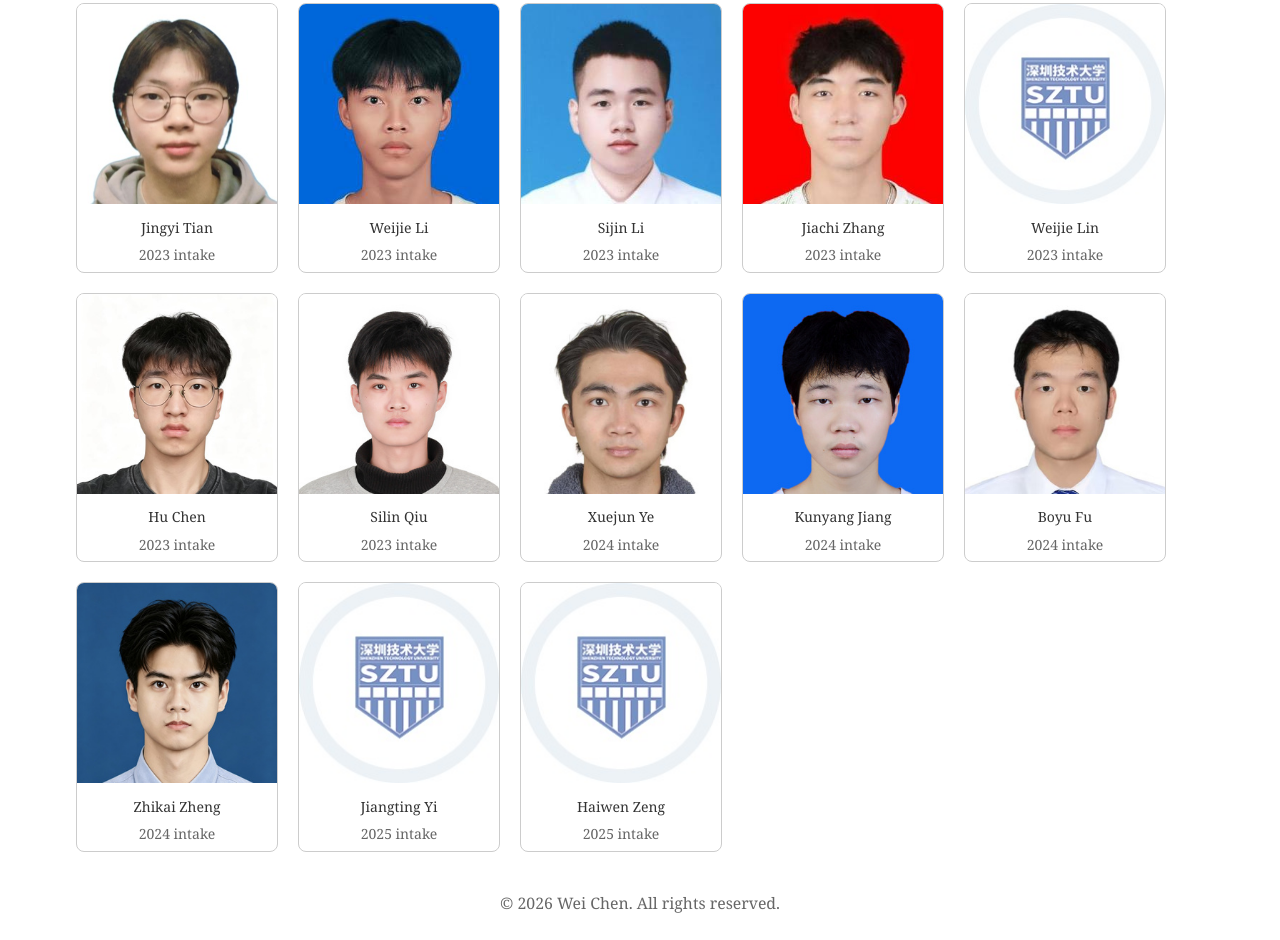
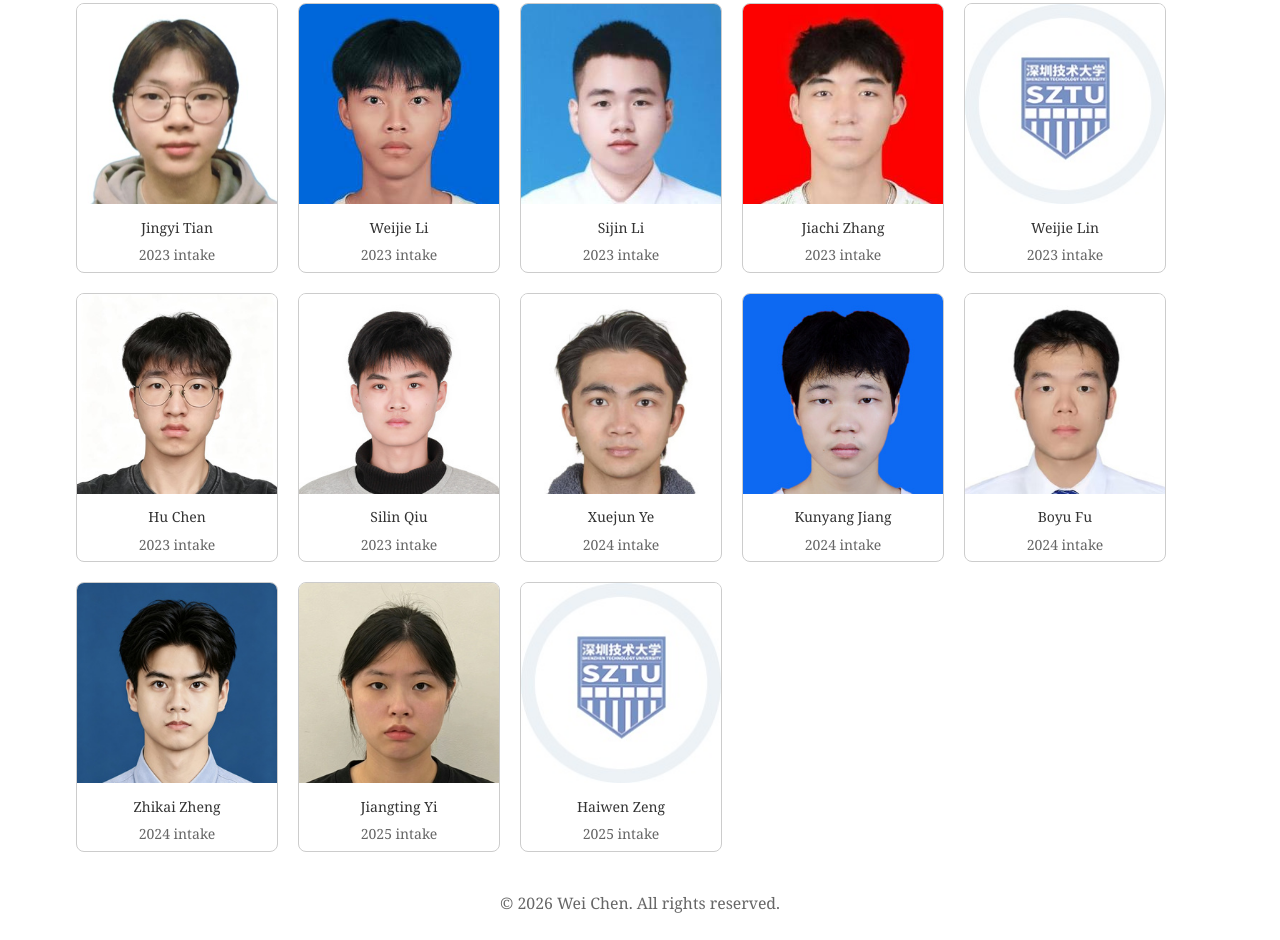
Before and after one commit to chensztu/chensztu.github.io, a plain HTML site: page team.html in a window 1280 px wide. Shown: the part 1054-1994 px from the top of the page. Drawn offline with Linux system fonts and the light colour scheme.

Commit message:
Update Jiangting Yi portrait on team page

```diff
--- a/team.html
+++ b/team.html
@@ -241,7 +241,7 @@
     </div>
 
     <div class="img">
-      <img decoding="async" loading="lazy" src="image/sztu.jpg" alt="Jiangting Yi">
+      <img decoding="async" loading="lazy" src="image/yijiangting.jpg" alt="Jiangting Yi">
       <div class="desc">Jiangting Yi</div>
       <div class="member-cohort">2025 intake</div>
     </div>
```
Also changed, not shown: image/yijiangting.jpg (added).
